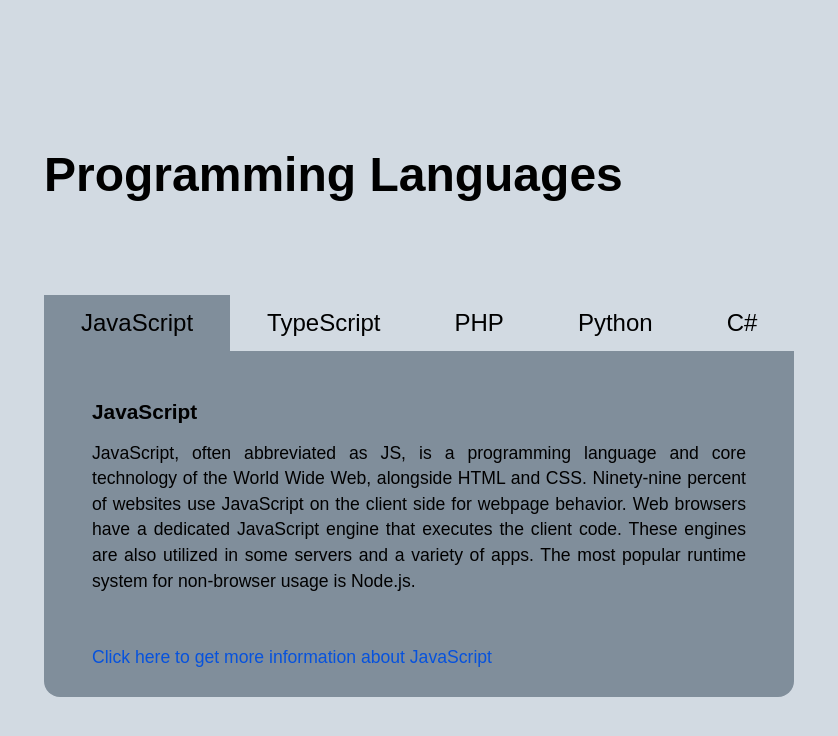
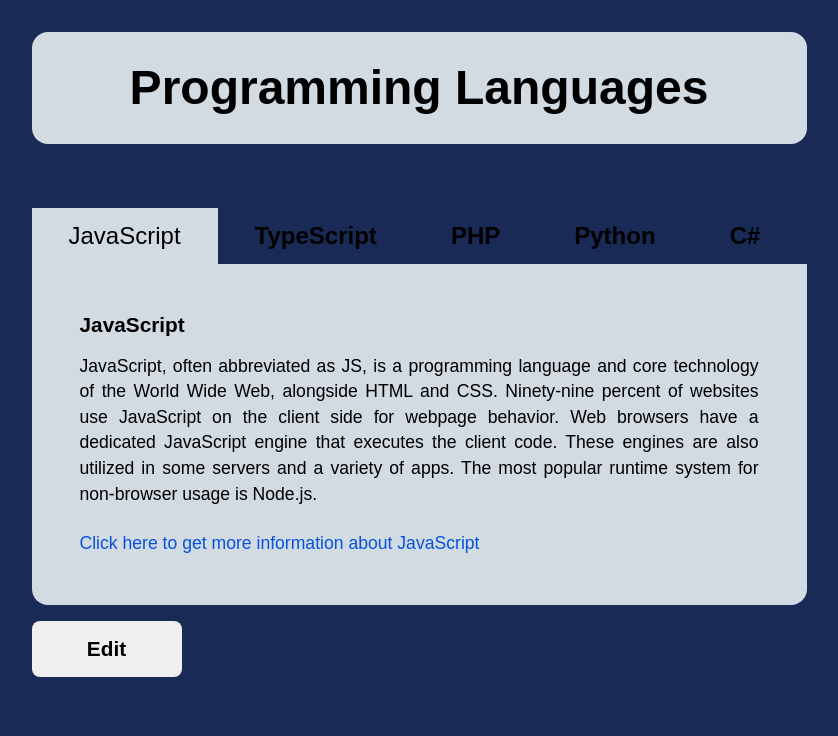
Before and after one commit to Soheil7100Z/Mini-Projects_JavaScript, a plain HTML site: page Title_Navigation/Title_Navigation.html in a window 1280 px wide. Both pictures are taken after a click on the link "JavaScript". Shown: the whole page, without its empty margins (269-1107 px from the left). Drawn offline with Linux system fonts and the light colour scheme.

Commit message:
Title Navigation Project => adding the text editor and buttons using JavaScript

```diff
--- a/Title_Navigation/Title_Navigation.html
+++ b/Title_Navigation/Title_Navigation.html
@@ -5,7 +5,6 @@
 	<meta name="viewport" content="width=device-width, initial-scale=1">
 	<link rel="stylesheet" href="css/reset.css">
 	<link rel="stylesheet" href="css/Title_Navigation.css">
-
 
 	<title>Title Navigation</title>
 </head>
@@ -21,8 +20,13 @@
                <a href="#" data-Id="4">C#</a>
             </nav>
             <div id="mainExplanation">
-            </dgit iv>
-
+            </div>
+            <button class="edit">Edit</button>
+            <div class="edition">
+                <textarea type="text" class="textedition hidden" ></textarea>
+            </div>
+            <button class="AfterEdit hidden">Submit</button>
+            <button class="reload hidden" onclick="location.reload()">Reload</button>
         </div>
     <script src="./js/Title_Navigation.js"></script>
 </body>
--- a/Title_Navigation/css/Title_Navigation.css
+++ b/Title_Navigation/css/Title_Navigation.css
@@ -1,42 +1,52 @@
 body{
-    height: 90vh;
     display: flex;
     justify-content: center;
     align-items: center;
-    background-color: #d2dae2;
-    margin: 4rem;
+    background-color:  #192a56;
+    margin: 1rem;
     font-family: Arial, Helvetica, sans-serif;
 }
 #container {
-    width: 654px;
+    width: 679px;
     height: auto;
     padding: 1rem 2rem;
     border-radius: 1rem;
-
 }
 .topic {
+    background-color: #d2dae2 ;
     font-size: 3rem;
-    margin-bottom: 6rem;
+    margin-bottom: 4rem;
     font-weight: bold;
+    padding: 2rem 3rem;
+    border-radius: 1rem;
+    width: 100%;
+    display: flex;
+    justify-content: center;
 }
 nav a {
     text-decoration: none;
     color: black;
     padding: 1rem 2.314rem;
     font-size: 1.5rem;
+    cursor: pointer;
+    font-weight: bold;
  }
 a.selected {
-    background-color: #808e9b ;
+    background-color: #d2dae2 ;
+    font-weight: normal;
 }
 .subtitle {
     font-size: 1.3rem;
     font-weight: bold;
     margin-bottom: 1rem;
 }
+.paragraph{
+    margin-bottom: 1.5rem;
+}
 .explanation {
-    background-color: #808e9b;
+    background-color: #d2dae2;
     width: 100%;
-    height: 250px;
+    height: auto;
     padding: 3rem;
     font-size: 1.1rem;
     line-height: 1.6rem;
@@ -49,3 +59,32 @@ a.selected {
     color: #0652DD;
     font-size: 1.1;
 }
+#container button {
+    padding: 1rem;
+    border-radius: .5rem;
+    border: none;
+    margin: 1rem 0.6rem 1rem 0;
+    font-size: 1.3rem;
+    font-weight: bold;
+    min-width: 150px;
+}
+.textedition {
+    width: 100%;
+    height: 90px;
+    padding: 3rem;
+    outline: none;
+    border-radius: 1rem;
+    border: none;
+    font-family: inherit;
+    resize: none;
+    text-align: justify;
+}
+.textedition.hidden {
+    display: none;
+}
+.AfterEdit.hidden {
+    display: none;
+}
+.reload.hidden {
+    display: none;
+}
--- a/Title_Navigation/js/Title_Navigation.js
+++ b/Title_Navigation/js/Title_Navigation.js
@@ -1,58 +1,72 @@
-const textContainer = [
+let textContainer = [
     {
         subtitle : 'JavaScript',
-        text : `JavaScript, often abbreviated as JS, is a programming language and core technology of the World Wide Web, alongside HTML and CSS. Ninety-nine percent of websites use JavaScript on the client side for webpage behavior.
-        Web browsers have a dedicated JavaScript engine that executes the client code. These engines are also utilized in some servers and a variety of apps. The most popular runtime system for non-browser usage is Node.js.`,
+        text : `JavaScript, often abbreviated as JS, is a programming language and core technology of the World Wide Web, alongside HTML and CSS. Ninety-nine percent of websites use JavaScript on the client side for webpage behavior. Web browsers have a dedicated JavaScript engine that executes the client code. These engines are also utilized in some servers and a variety of apps. The most popular runtime system for non-browser usage is Node.js.`,
         link : 'https://en.wikipedia.org/wiki/JavaScript'
     },
     {
         subtitle : 'TypeScript',
-        text : `TypeScript (abbreviated as TS) is a free and open-source high-level programming language developed by Microsoft that adds static typing with optional type annotations to JavaScript. It is designed for the development of large applications and transpiles to JavaScript.
-TypeScript may be used to develop JavaScript applications for both client-side and server-side execution (as with Node.js, Deno or Bun). Multiple options are available for transpilation.`,
+        text : `TypeScript (abbreviated as TS) is a free and open-source high-level programming language developed by Microsoft that adds static typing with optional type annotations to JavaScript. It is designed for the development of large applications and transpiles to JavaScript. TypeScript may be used to develop JavaScript applications for both client-side and server-side execution (as with Node.js, Deno or Bun). Multiple options are available for transpilation.`,
         link : 'https://en.wikipedia.org/wiki/TypeScript'
     },
     {
         subtitle : 'PHP',
-        text : `PHP is a general-purpose scripting language geared towards web development. It was originally created by Danish-Canadian programmer Rasmus Lerdorf in 1993 and released in 1995. The PHP reference implementation is now produced by the PHP Group. PHP was originally an abbreviation of Personal Home Page,
-         but it now stands for the recursive acronym PHP: Hypertext Preprocessor. Below is a "Hello, World!" program in PHP.`,
+        text : `PHP is a general-purpose scripting language geared towards web development. It was originally created by Danish-Canadian programmer Rasmus Lerdorf in 1993 and released in 1995. The PHP reference implementation is now produced by the PHP Group. PHP was originally an abbreviation of Personal Home Page, but it now stands for the recursive acronym PHP: Hypertext Preprocessor. Below is a "Hello, World!" program in PHP.`,
         link : 'https://en.wikipedia.org/wiki/PHP'
     },
     {
         subtitle : 'Python',
-        text : `Python is a high-level, general-purpose programming language. Its design philosophy emphasizes code readability with the use of significant indentation.
-Python is dynamically type-checked and garbage-collected. It supports multiple programming paradigms, including structured (particularly procedural), object-oriented and functional programming. It is often described as a
-"batteries included" language due to its comprehensive standard library.`,
+        text : `Python is a high-level, general-purpose programming language. Its design philosophy emphasizes code readability with the use of significant indentation. Python is dynamically type-checked and garbage-collected. It supports multiple programming paradigms, including structured (particularly procedural), object-oriented and functional programming. It is often described as a "batteries included" language due to its comprehensive standard library.`,
         link : 'https://en.wikipedia.org/wiki/Python_(programming_language)'
     },
     {
         subtitle : 'C sharp',
-        text : `Microsoft first used the name C# in 1988 for a variant of the C language designed for incremental compilation. C# is a general-purpose high-level programming language supporting multiple paradigms. C# encompasses static typing, lexically scoped, imperative, declarative, functional, generic,
-         object-oriented (class-based), and component-oriented programming disciplines.
- As of January 2025, the most recent stable version of the language is C# 13.0.`,
+        text : `Microsoft first used the name C# in 1988 for a variant of the C language designed for incremental compilation. C# is a general-purpose high-level programming language supporting multiple paradigms. C# encompasses static typing, lexically scoped, imperative, declarative, functional, generic, object-oriented (class-based), and component-oriented programming disciplines. As of January 2025, the most recent stable version of the language is C# 13.0.`,
         link : 'https://en.wikipedia.org/wiki/C_Sharp_(programming_language)'
-    }
+    },
+    {},
 ]
 
 let titlesTag = document.querySelectorAll('.titles a')
 let subtitleContainerTag = document.getElementById('mainExplanation')
+let buttonEdit = document.querySelector('.edit')
+let gettingTextInput = document.querySelector('.textedition')
+let buttonForSubmit = document.querySelector('.AfterEdit')
+let reloadButton = document.querySelector('.reload')
 
-
+let currentIcon = 0
+let submittingTitle
 let subtitleArray = []
-
+let paraTagTitle;
+let paragraphArray = []
 
 subtitleCreater()
+
 function subtitleCreater() {
+
     textContainer.forEach((item , index) =>{
-        let subtileDiv = document.createElement('div')
+        const subtileDiv = document.createElement('div')
         subtileDiv.classList.add('explanation')
         subtileDiv.setAttribute('subtitleIndex' ,index)
-        subtileDiv.innerHTML = `
-            <h1 class="subtitle">${item.subtitle}</h1>
-                    <p>${item.text}</p>
-                    <br>
-                    <br>
-                    <a href="${item.link}" target="_blank" class="link">Click here to get more information about ${item.subtitle}</a>
-        `
+
+        const h1TagTitle = document.createElement('h1')
+        h1TagTitle.classList.add('subtitle')
+        h1TagTitle.innerText = `${item.subtitle}`
+        subtileDiv.appendChild(h1TagTitle)
+
+        paraTagTitle = document.createElement('p')
+        paraTagTitle.classList.add('paragraph')
+        paraTagTitle.innerText = `${item.text}`
+        paragraphArray.push(paraTagTitle)
+        subtileDiv.appendChild(paraTagTitle)
+
+        const aTagTitle = document.createElement('a')
+        aTagTitle.classList.add('link')
+        aTagTitle.target = '_blank'
+        aTagTitle.href = `${item.link}`
+        aTagTitle.innerText = `Click here to get more information about ${item.subtitle}`
+        subtileDiv.appendChild(aTagTitle)
+
         subtitleArray.push(subtileDiv)
         subtitleContainerTag.appendChild(subtitleArray[0])
     })
@@ -61,14 +75,42 @@ function subtitleCreater() {
 titlesTag.forEach(tag => tag.addEventListener('click',exchanging))
 
 function exchanging() {
+
     titlesTag.forEach(icon => icon.classList.remove('selected'))
+
     const titleId = this.getAttribute('data-Id')
      subtitleArray.forEach(div =>{
        const subtileID = div.getAttribute('subtitleIndex')
             if(subtileID === titleId) {
-                subtitleContainerTag.innerHTML = ''
+                subtitleContainerTag.innerHTML = ""
                 subtitleContainerTag.appendChild(div)
                 this.classList.add('selected')
+                currentIcon = parseInt(titleId)
+                // console.log(currentIcon)
             }
      })
 }
+
+
+buttonEdit.addEventListener('click' , editionText)
+buttonForSubmit.addEventListener('click' , submitText)
+
+function editionText() {
+    buttonForSubmit.classList.remove('hidden')
+    gettingTextInput.classList.remove('hidden')
+    reloadButton.classList.remove('hidden')
+    gettingTextInput.value = `${textContainer[currentIcon].text}`
+    submittingTitle = currentIcon
+//     console.log(typeof(currentIcon))
+//     console.log(typeof(submittingTitle))
+}
+
+function submitText(){
+
+    const editedTextByUser = gettingTextInput.value
+    gettingTextInput.value = ""
+    paraTagTitle.innerHTML = ""
+    paragraphArray[submittingTitle].innerText = String(editedTextByUser)
+    paraTagTitle.innerText = paragraphArray[submittingTitle]
+
+}
```
